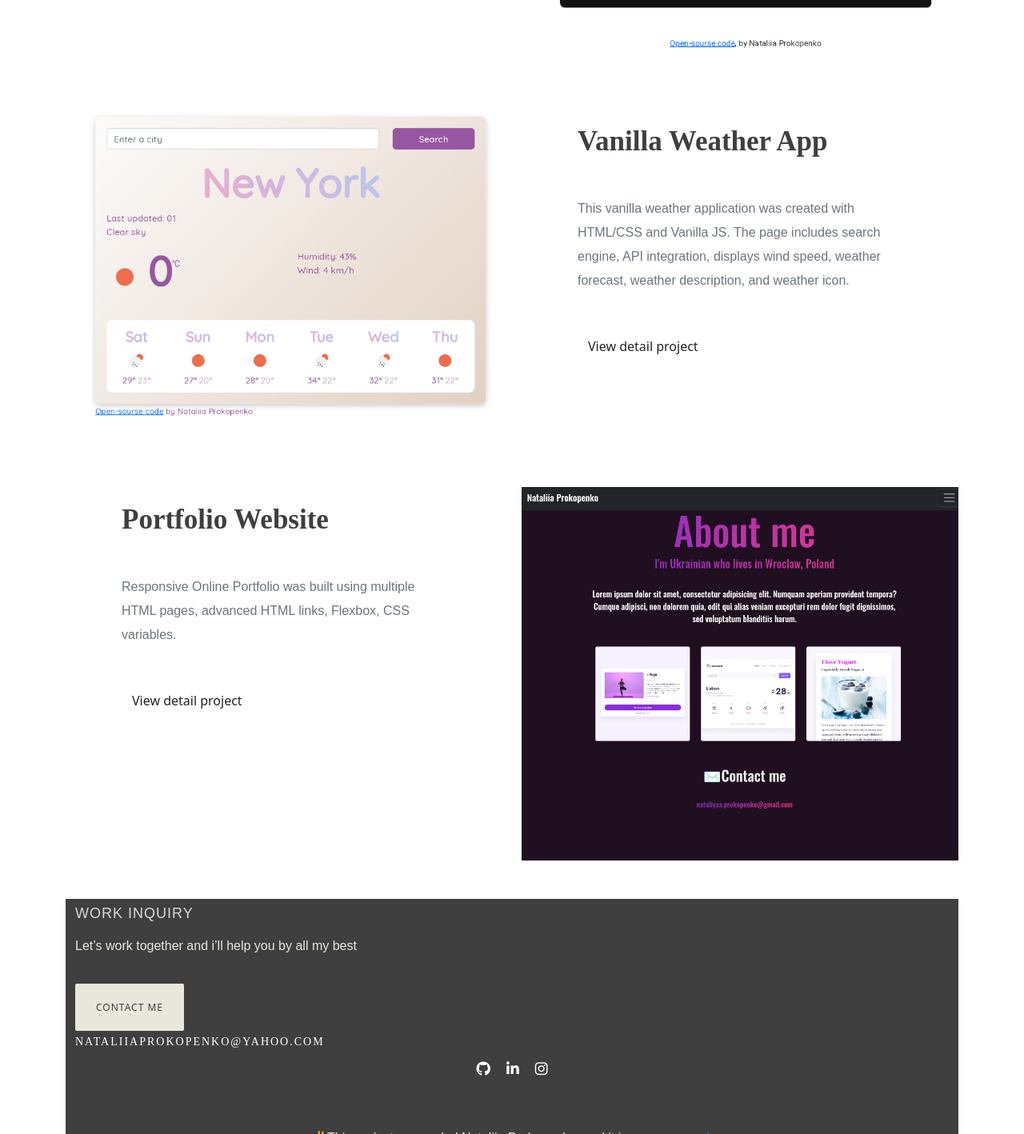
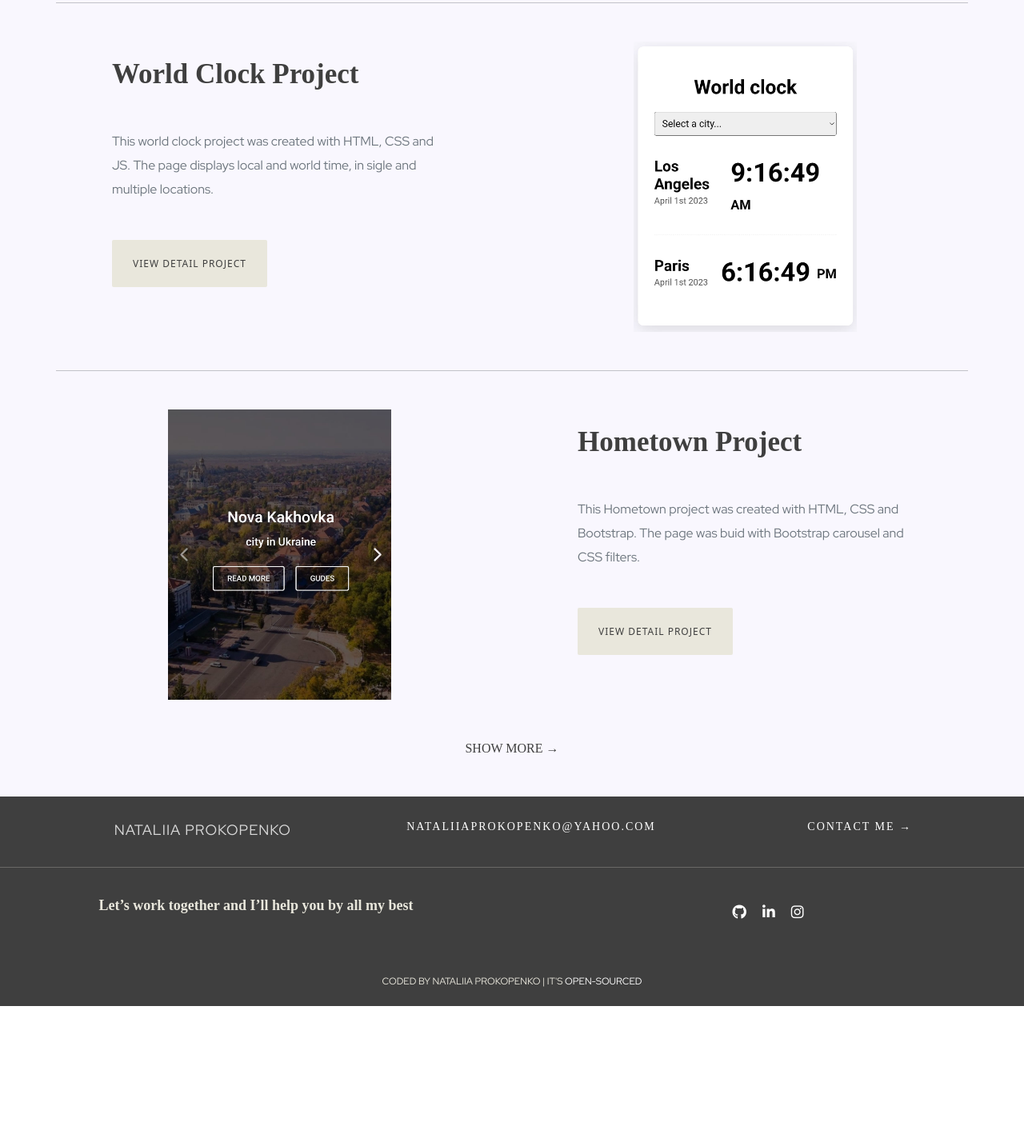
Before and after one commit to NataliiaProkopenko87/Portfolio-Project, a plain HTML site: page work.html in a window 1280 px wide. Shown: the part 1382-2800 px from the top of the page at 80% size. After the commit the page ends 2640 px from the top, so only its background shows below. Drawn offline with nearby package versions, Linux system fonts and the light colour scheme; a web font is replaced by a local one.

Commit message:
Styled work page added link Show more

```diff
--- a/src/style.css
+++ b/src/style.css
@@ -273,6 +273,10 @@ footer h4{
 .about-img {
   max-width: 100%;
 }
+.about-img {
+  max-height: 70%;
+}
+
 /*about page END*/
 
 
@@ -290,15 +294,29 @@ footer h4{
   color:#E9E7DC;
   background: #3f3f3f;
 }
-
-
 .logo {
   max-height: 40px;
 }
-
-.about-img {
-  max-height: 70%;
+/*work page*/
+.work-page .img-fluid {
+  width: 50%;
 }
+.work-page .img-fluid:hover {
+  opacity:0.6;
+}
+.showmore {
+  font-family: var(--default-font-family);
+  color: var(--font-family-color);
+  text-transform: uppercase;
+  text-decoration: none;
+}
+.showmore:hover {
+  color: var(--font-hover-color);
+}
+.work-page .content-container {
+  padding-top: 100px;
+}
+/*work page END*/
 
 @media (max-width: 960px) {
   h1 {
--- a/work.html
+++ b/work.html
@@ -10,11 +10,10 @@
       integrity="sha384-EVSTQN3/azprG1Anm3QDgpJLIm9Nao0Yz1ztcQTwFspd3yD65VohhpuuCOmLASjC"
       crossorigin="anonymous"
     />
-    <link
-      href="https://fonts.googleapis.com/css2?family=Playfair+Display:wght@700&amp;family=Poppins:wght@500;700&amp;display=swap"
-      rel="stylesheet"
-    />
-    <link rel="stylesheet" href="src/style.css" />
+    <link rel="preconnect" href="https://fonts.gstatic.com" crossorigin>
+<link href="https://fonts.googleapis.com/css2?family=Antic+Didone&family=Red+Hat+Display&display=swap" rel="stylesheet">
+
+<link rel="stylesheet" href="src/style.css" />
 
     <script
       src="https://cdn.jsdelivr.net/npm/bootstrap@5.0.2/dist/js/bootstrap.bundle.min.js"
@@ -25,16 +24,17 @@
       src="https://kit.fontawesome.com/ddc3ee268a.js"
       crossorigin="anonymous"
     ></script>
-
     <meta
       name="description"
-      content="Nataliia's work. Nataliia is a front-end engineer, based in Poland."
+      content="Nataliia is a front-end engineer, based in Poland."
     />
-    <title>Nataliia's work - Nataliia Prokopenko</title>
+    <title>Front-end developer - Nataliia Prokopenko</title>
   </head>
   <body>
-    <div class="container">
-      <nav class="d-flex justify-content-between m-2">
+    <div class="page-wrapper work-page">
+
+    <div class="container-fluid">
+      <nav class="d-flex justify-content-between">
         <a href="/" title="Homepage" class="d-none d-md-block nav-title"> NATALIIA PROKOPENKO</a>
         <ul>
           <li class="active"><a href="/" title="Homepage">Home</a></li>
@@ -44,102 +44,139 @@
         </ul>
       </nav>
     </div>
-    <div class="content-container container">
-        <div class="container">
-      <div class="row mb-5">
-        <div class="col d-none d-lg-block">
-          <a href="https://exquisite-llama-62fff9.netlify.app/" target="_blank" title="Suppurt Ukraine Project">
-          <img src="images/Support Ukraine.png" class="img-fluid" /></a>
+
+
+    <div class="content-container container pb-5">
+      <div class="row mb-5 mt-5">
+        <div class="col d-none d-lg-block text-center">
+          <a href="https://brilliant-mermaid-229761.netlify.app/" target="_blank" title="Travel Project">
+          <img src="images/travel-project-img.jpg" class="img-fluid" /></a>
         </div>
         <div class="col">
           <div class="project-description">
-            <h2 class="mb-5">Support Ukraine Project</h2>
+            <h2 class="mb-5">Travel Project</h2>
             <p class="mb-5 text-muted">
-             This landing page was created with HTML/CSS and JS. The page includes a user interaction.
+             This travel project was created with HTML Embeds and Tables, Pure Responsive CSS Grids and CSS filters.
             </p>
-            <a href="https://exquisite-llama-62fff9.netlify.app/" target="_blank" title="Suppurt Ukraine Project" class="btn btn-branding-outline"
-              >View detail project</a
+            <a href="https://brilliant-mermaid-229761.netlify.app/" target="_blank" title="Suppurt Ukraine Project" class="btn btn-branding"
+              >View detail project › </a
             >
           </div>
         </div>
       </div>
       <!--row-->
-      <div class="row mb-5">
-        <div class="col">
+      <hr />
+      <div class="row mb-5 mt-5">
+        <div class="col ">
           <div class="project-description">
-            <h2 class="mb-5">Weather App</h2>
+            <h2 class="mb-5">React Weather Project</h2>
             <p class="mb-5 text-muted">
-              This weather application was created with HTML/CSS and JS. The page displays weather forecast, current temperature, real time and date.
+              This weather application was created with React. The page displays weather forecast, current temperature, real time and date. Project was build with search engine and live data (API integration).
             </p>
-            <a href="https://startling-kulfi-50e740.netlify.app/" target="_blank" title="Weather App" class="btn btn-branding-outline"
+            <a href="https://splendorous-kulfi-574384.netlify.app/" target="_blank" title="Weather App" class="btn btn-branding"
               >View detail project</a
             >
           </div>
         </div>
-        <div class="col d-none d-lg-block">
-          <a href="https://startling-kulfi-50e740.netlify.app/" target="_blank" title="Weather App">
-          <img src="images/Weather App.png" class="img-fluid" /></a>
+        <div class="col d-none d-lg-block text-center">
+          <a href="https://splendorous-kulfi-574384.netlify.app/" target="_blank" title="Weather App">
+          <img src="images/weatherapp-project-img.jpg" class="img-fluid" /></a>
         </div>
       </div>
       <!--row-->
-      <div class="row mb-5">
-        <div class="col d-none d-lg-block">
-          <a href="https://timely-toffee-0f1ef5.netlify.app/" target="_blank" title="Vanilla Weather App">
-          <img src="images/Vanilla weather App.png" class="img-fluid" /></a>
+      <hr />
+      <div class="row mt-5 pb-5">
+        <div class="col d-none d-lg-block text-center">
+          <a href="https://joyful-flan-e27c6e.netlify.app/" target="_blank" title="React Dictionary Project">
+          <img src="images/dictionary-project-img.jpg" class="img-fluid" /></a>
         </div>
         <div class="col">
           <div class="project-description">
-            <h2 class="mb-5">Vanilla Weather App</h2>
+            <h2 class="mb-5">React Dictionary Project</h2>
             <p class="mb-5 text-muted">
-              This vanilla weather application was created with HTML/CSS and Vanilla JS.
-              The page includes search engine, API integration, displays wind speed, weather forecast, weather description, and weather icon.
+              This dictionary application was created with React.
+              The page includes search engine and API integration.
             </p>
-            <a href="https://timely-toffee-0f1ef5.netlify.app/" target="_blank" title="Vanilla Weather App" class="btn btn-branding-outline"
+            <a href="https://joyful-flan-e27c6e.netlify.app/" target="_blank" title="React Dictionary Project" class="btn btn-branding"
               >View detail project</a
             >
           </div>
         </div>
-      </div>
-       <div class="row mb-5">
-        <div class="col">
+      </div><!--row-->
+      <hr />
+      <div class="row mt-5 mb-5">
+        <div class="col ">
           <div class="project-description">
-            <h2 class="mb-5">Portfolio Website</h2>
+            <h2 class="mb-5">World Clock Project</h2>
             <p class="mb-5 text-muted">
-              Responsive Online Portfolio was built using multiple HTML pages, advanced HTML links, Flexbox, CSS variables.
+              This world clock project was created with HTML, CSS and JS. The page displays local and world time, in sigle and multiple locations.
             </p>
-            <a href="https://tubular-dango-a08096.netlify.app/" target="_blank" title="Portfolio Website" class="btn btn-branding-outline"
+            <a href="https://legendary-wisp-68e65f.netlify.app/" target="_blank" title="Weather App" class="btn btn-branding"
               >View detail project</a
             >
           </div>
         </div>
-        <div class="col d-none d-lg-block">
-          <a href="https://tubular-dango-a08096.netlify.app/" target="_blank" title="Portfolio Website">
-          <img src="images/Portfolio website.png" class="img-fluid" /></a>
+        <div class="col d-none d-lg-block text-center">
+          <a href="https://legendary-wisp-68e65f.netlify.app/" target="_blank" title="Weather App">
+          <img src="images/worldclock-project-img.jpg" class="img-fluid" /></a>
         </div>
-      </div>
-      <!--row-->
+      </div><!--div-->
+<hr />
+<div class="row mt-5 pb-5">
+  <div class="col d-none d-lg-block text-center">
+    <a href="https://roaring-sherbet-f85cef.netlify.app//" target="_blank" title="React Dictionary Project">
+    <img src="images/hometown-project-img.jpg" class="img-fluid" /></a>
+  </div>
+  <div class="col">
+    <div class="project-description">
+      <h2 class="mb-5">Hometown Project</h2>
+      <p class="mb-5 text-muted">
+        This Hometown project was created with HTML, CSS and Bootstrap.
+        The page was buid with Bootstrap carousel and CSS filters.
+      </p>
+      <a href="https://roaring-sherbet-f85cef.netlify.app/" target="_blank" title="React Dictionary Project" class="btn btn-branding"
+        >View detail project</a
+      >
+    </div>
+  </div>
+</div><!--row-->
+<div class="text-center">
+  <a href="/" target="_blank" title="Show more" class="showmore">Show more →</a>
+</div>
+      </div><!--container-->
+    </div><!--content-container container-->
+
+
       <footer>
         <div class="container-fluid">
+          <div class="row contact-me pt-4">
+            <div class="col ms-5 d-none d-lg-block text-center">
+            <h4>Nataliia Prokopenko</h4>
+          </div>
+          <div class="col text-center">
+            <a href="mailto:nataliiaprokopenko@yahoo.com" class="email-link"
+            >nataliiaprokopenko@yahoo.com</a
+          >
+          </div>
 
-            <h4>Work Inquiry</h4>
-            <p>
-              Let’s work together and i’ll help you by all my best
-            </p>
+          <div class="col text-center">
+            <a
+            href="mailto:nataliiaprokopenko@yahoo.com" class="email-link"
 
-          <div>
-            <a
-              href="/contact.html"
-              class="btn btn-branding mt-3"
               title="Contact Nataliia"
-              >Contact me</a
+              >Contact me → </a
             >
           </div>
+            <hr />
+          </div>
+          <div class="row container-social-links pt-3">
+        <div class="col text-center d-none d-lg-block">
+          <p>
+            Let’s work together and I’ll help you by all my best
+          </p>
 
-          <a href="mailto:nataliiaprokopenko@yahoo.com" class="email-link"
-            >nataliiaprokopenko@yahoo.com</a
-          >
-
-        <div class="social-links d-flex justify-content-center mb-5">
+        </div>
+        <div class="col social-links d-flex justify-content-center mb-5">
           <a
             href="https://github.com/NataliiaProkopenko87"
             target="_blank"
@@ -158,15 +195,18 @@
             ><i class="fab fa-instagram"></i
           ></a>
         </div>
-        <p class="text-center mt-4">
-          ✌️This project was coded Nataliia Prokopenko, and it is
+      </div>
+        <div class="d-flex justify-content-center headline">
+        <p class="text-center">
+          Coded by Nataliia Prokopenko |  It's
           <a
             href="https://github.com/NataliiaProkopenko87/Portfolio-Project"
             target="_blank"
             title="Github project"
-            >open-sourced.</a
+            >open-sourced</a
           >
         </p>
+      </div>
         </div>
       </footer>
     </div>
```
Also changed, not shown: about.html (+1 -1 lines), index.html (+1 -1 lines).
